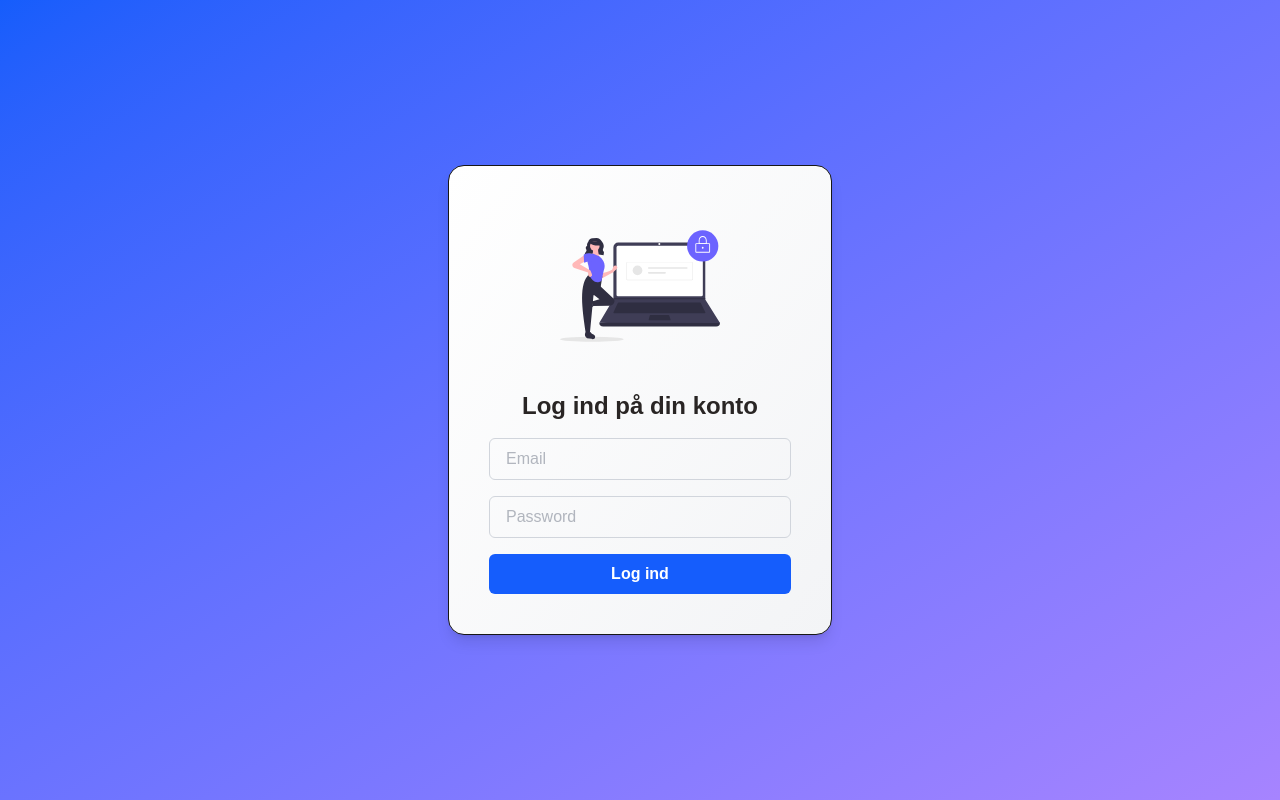
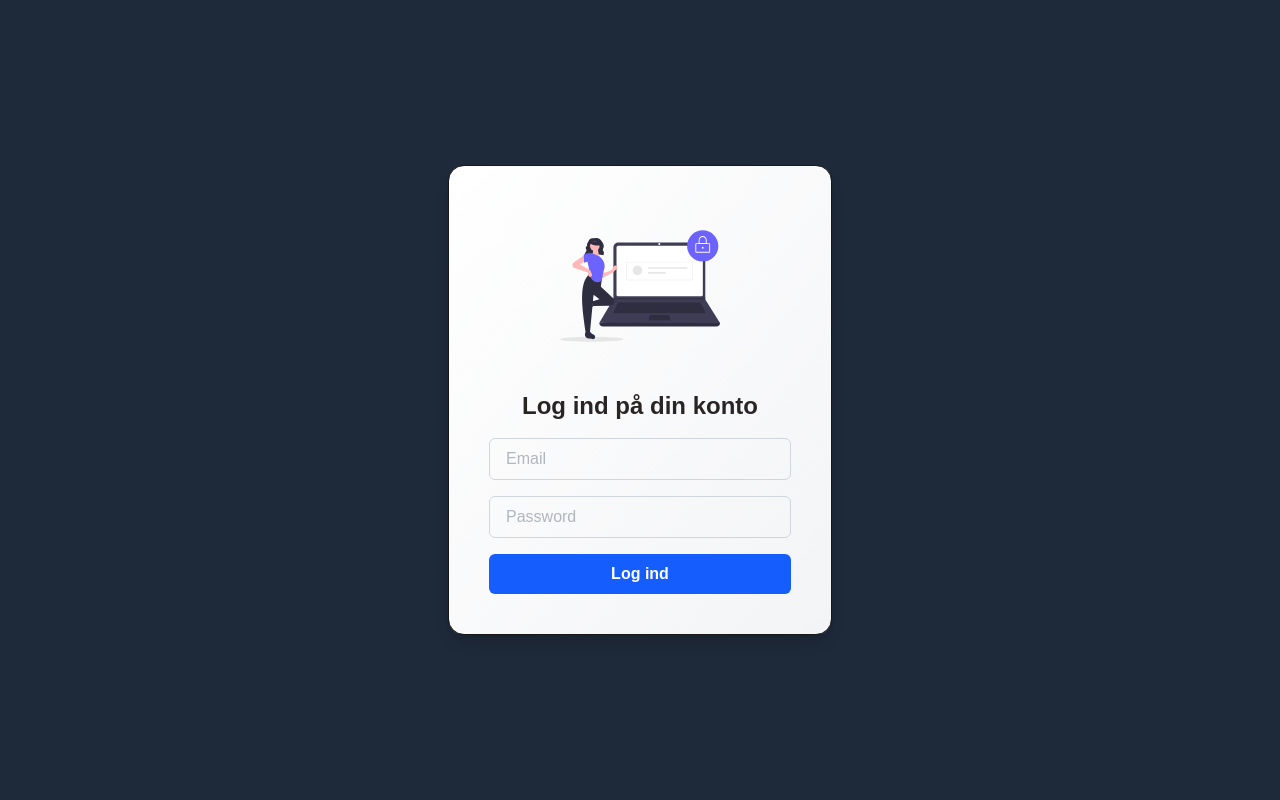
Before and after one commit to MarkusIngerslev/next-economic-frontend, a Next.js app: page /login in a window 1280 px wide. Built offline with nearby package versions, Linux system fonts and the light colour scheme; no server answers.

Commit message:
Changed background color of login page to use same default color gray-800 as used on dashboard

```diff
--- a/src/app/login/page.tsx
+++ b/src/app/login/page.tsx
@@ -5,13 +5,15 @@ import dynamic from "next/dynamic";
 // Importing the LoginForm component dynamically to avoid server-side rendering
 const LoginForm = dynamic(
   () =>
-    import("@/app/ui/shared/login-form").then((mod) => ({ default: mod.LoginForm })),
+    import("@/app/ui/shared/login-form").then((mod) => ({
+      default: mod.LoginForm,
+    })),
   { ssr: false }
 );
 
 export default function LoginPage() {
   return (
-    <main className="min-h-screen flex items-center justify-center bg-gradient-to-br from-blue-600 to-violet-400 px-4">
+    <main className="min-h-screen flex items-center justify-center bg-gray-800 px-4">
       <LoginForm />
     </main>
   );
```
